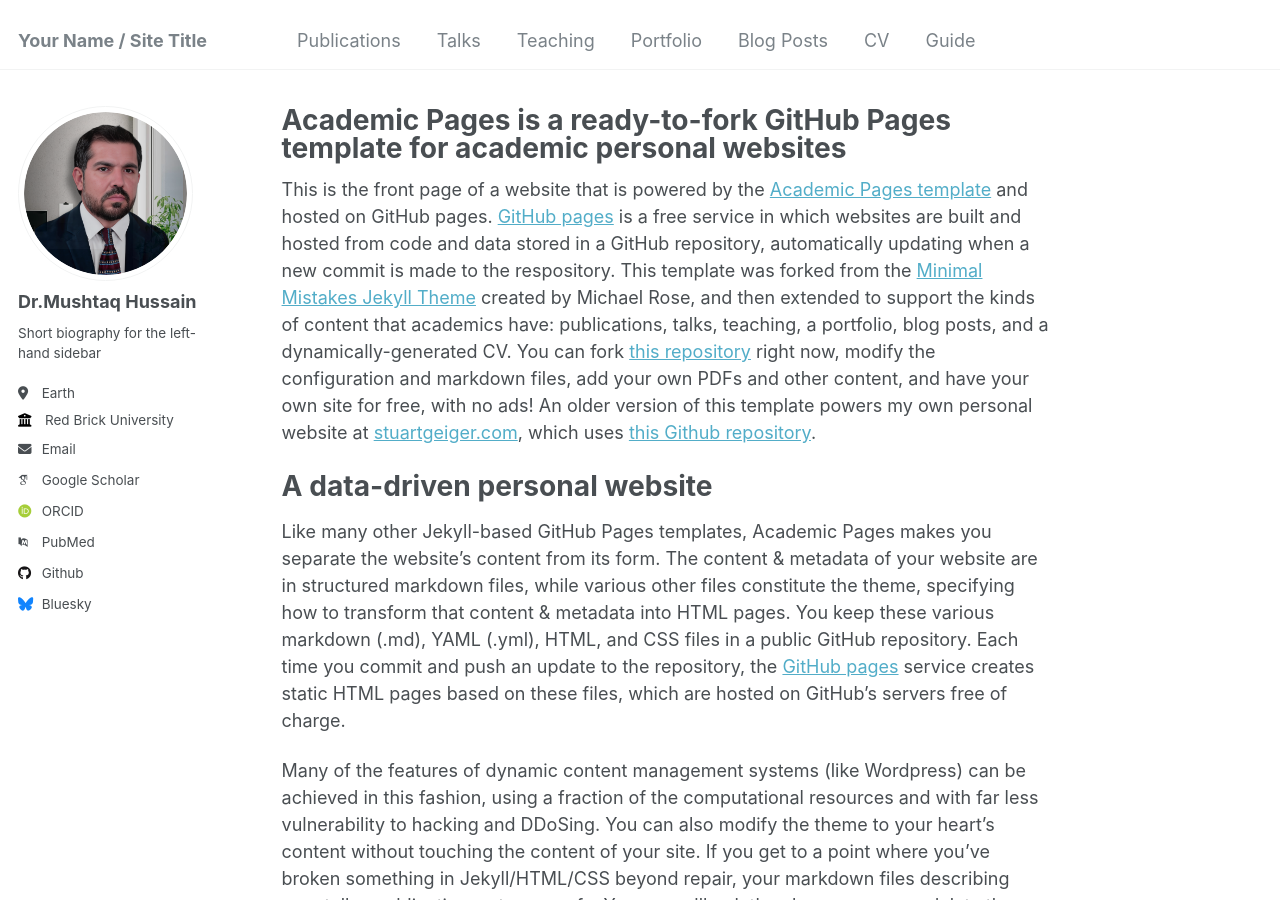
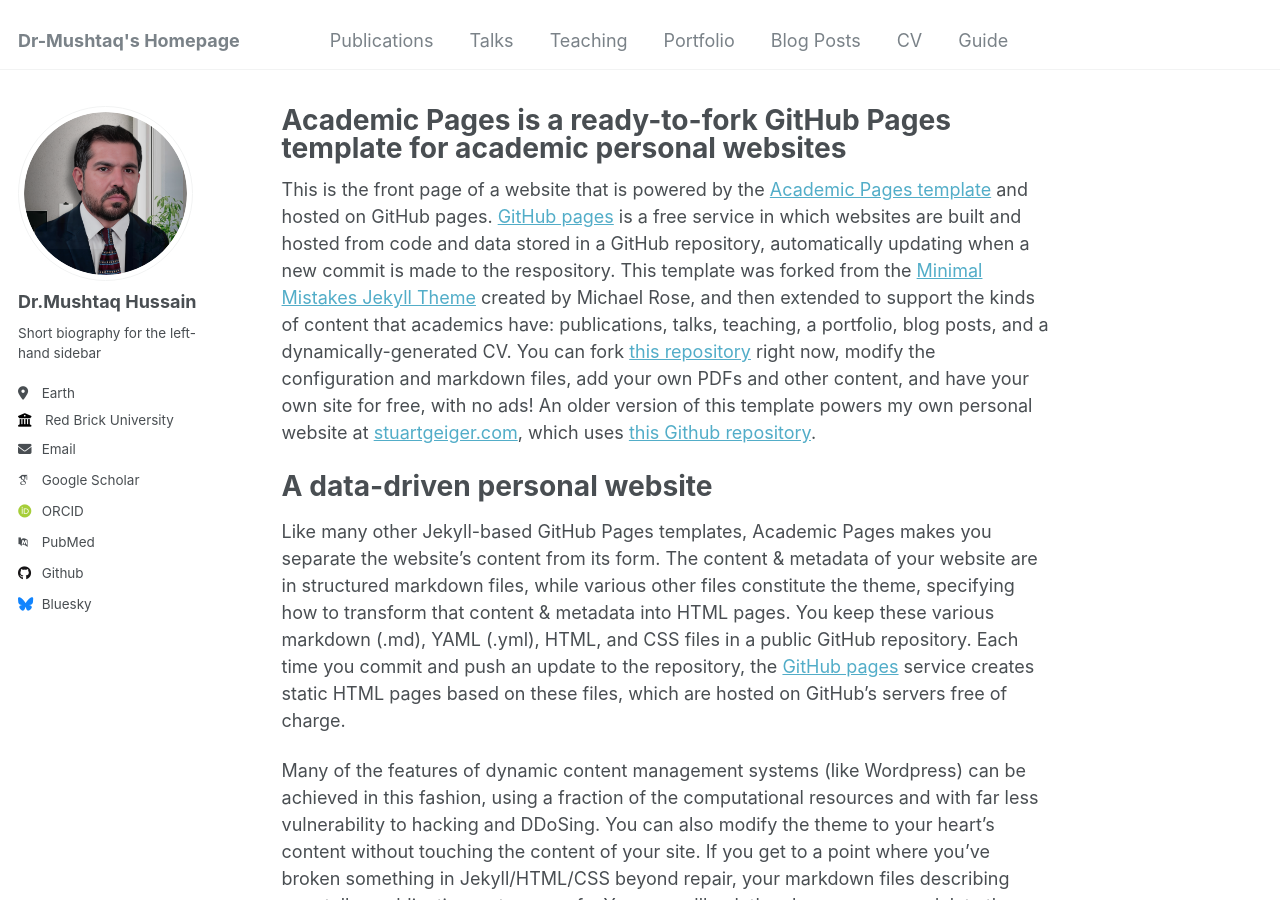
Before and after one commit to dr-mushtaq/dr-mushtaq.github.io, a Jekyll site: the page built from _pages/about.md, in a window 1280 px wide and 900 px high. Built offline with Jekyll 4.4.1, drawn with Linux system fonts in a browser that asks for light colours; some web fonts are replaced.

Commit message:
Update _config.yml

```diff
--- a/_config.yml
+++ b/_config.yml
@@ -8,11 +8,11 @@
 
 # Basic Site Settings
 locale                   : "en-US"
-title                    : "Your Name / Site Title"
+title                    : "Dr-Mushtaq's Homepage"
 title_separator          : "_"
 name                     : &name "Your Name"
 description              : &description "personal description"
-url                      : https://academicpages.github.io # the base hostname & protocol for your site e.g. "https://mmistakes.github.io"
+url                      : https://dr-mushtaq.github.io # the base hostname & protocol for your site e.g. "https://mmistakes.github.io"
 baseurl                  : "" # the subpath of your site, e.g. "/blog"
 repository               : "academicpages/academicpages.github.io"
 
```
